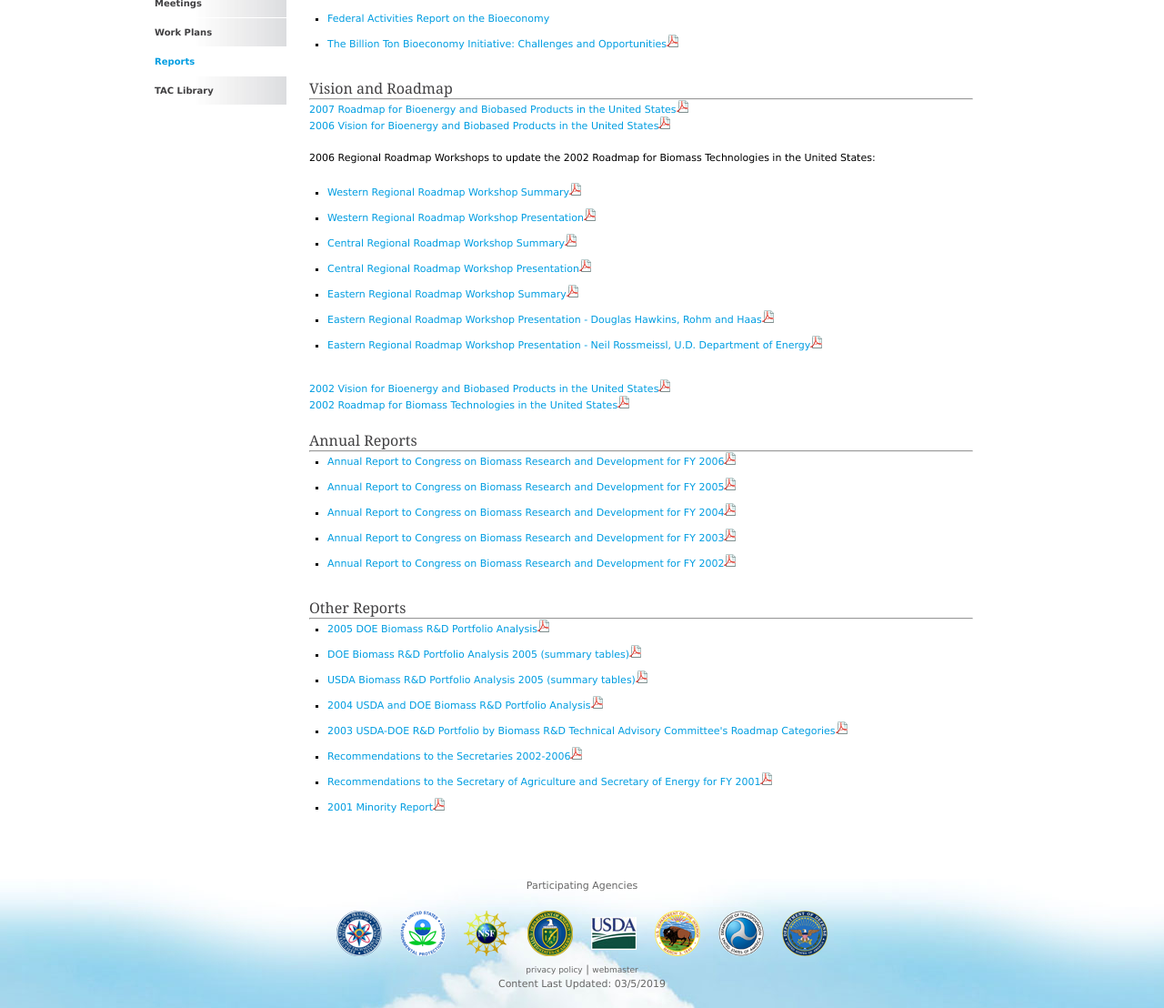
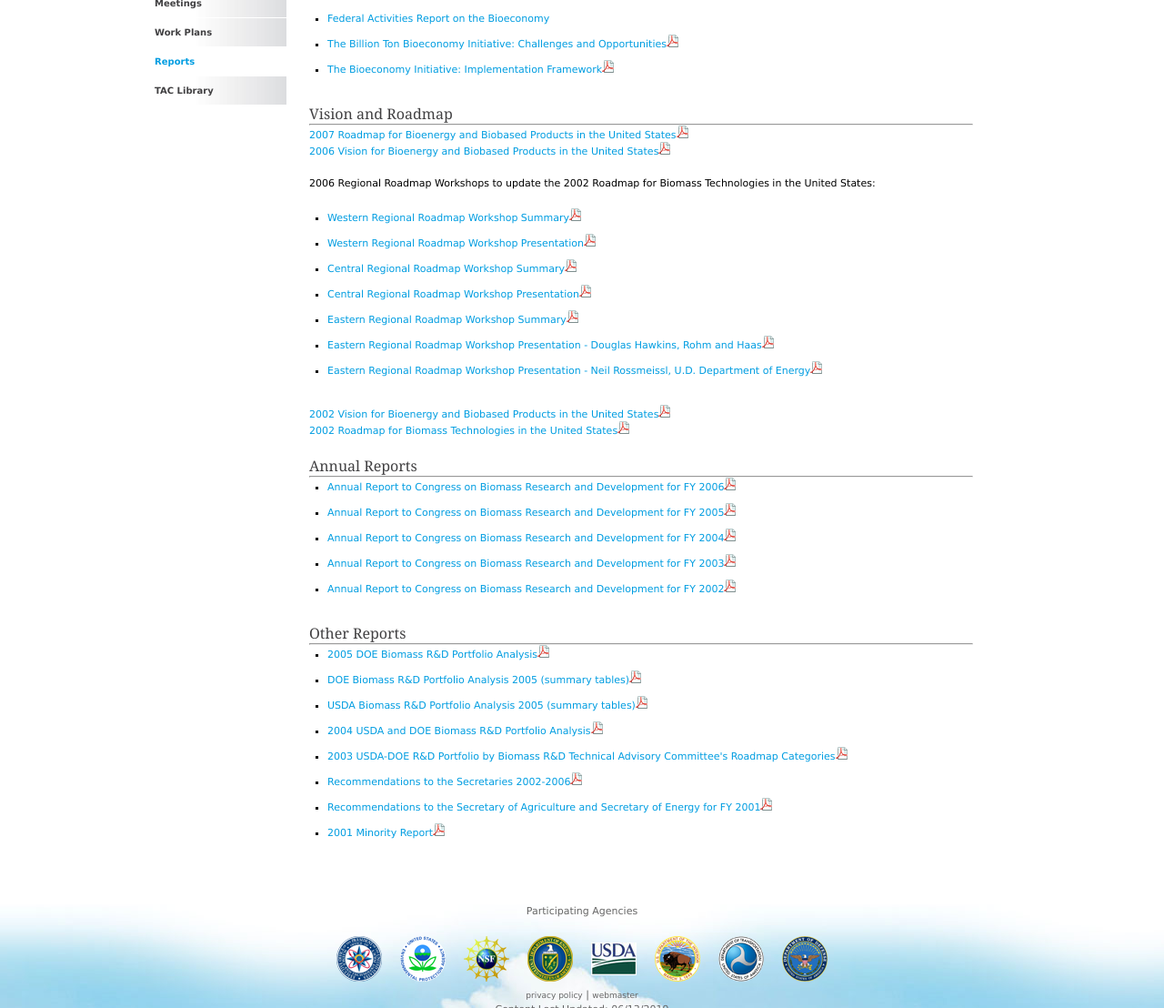
Before and after one commit to EEREweb/brdi, a plain HTML site: page committee/reports.html in a window 1280 px wide. Shown: the part 192-1300 px from the top of the page at 91% size. Drawn offline with Linux system fonts and the light colour scheme.

Commit message:
updating reports.html

```diff
--- a/committee/reports.html
+++ b/committee/reports.html
@@ -1,20 +1,7 @@
-
-
-
 <!DOCTYPE html PUBLIC "-//W3C//DTD XHTML 1.0 Transitional//EN" "http://www.w3.org/TR/xhtml1/DTD/xhtml1-transitional.dtd">
 <html xmlns="http://www.w3.org/1999/xhtml">
 <head><!-- PageID 69 - published by RedDot 9 - 9.0.0.27 - 13551 -->
 <meta http-equiv="Content-Type" content="text/html;charset=utf-8" />
-
-
-
-
-
-
-
-
-
-
 
 <title>Biomass Research and Development: Reports</title>
 
@@ -134,6 +121,11 @@ $(document).ready(function(){
 </li>
 <li>
 <a target="_self" href="../pdfs/the_bioeconomy_initiative.pdf">The Billion Ton Bioeconomy Initiative: Challenges and Opportunities</a><img width="13" height="14" class="arrowicon" alt="PDF"  src="../images/icon_pdf.gif" /></li>
+<li>
+<a target="_self" href="../pdfs/Bioeconomy_Initiative_Implementation_Framework_FINAL.pdf">The Bioeconomy Initiative: Implementation Framework</a><img width="13" height="14" class="arrowicon" alt="PDF"  src="../images/icon_pdf.gif" /></li>
+
+
+
 </ul>
 
 <h3>Vision and Roadmap</h3>
@@ -232,7 +224,7 @@ $(document).ready(function(){
             </div><!-- icons -->
 
 <p style="clear:both"><a href="https://www.energy.gov/about-us/web-policies/privacy">privacy policy</a> | <a href="mailto:Sheila.Dillard@ee.doe.gov">webmaster</a><br/>
-Content Last Updated: 03/5/2019</p>
+Content Last Updated: 06/13/2019</p>
 
         </div><!-- sub -->
 
```
